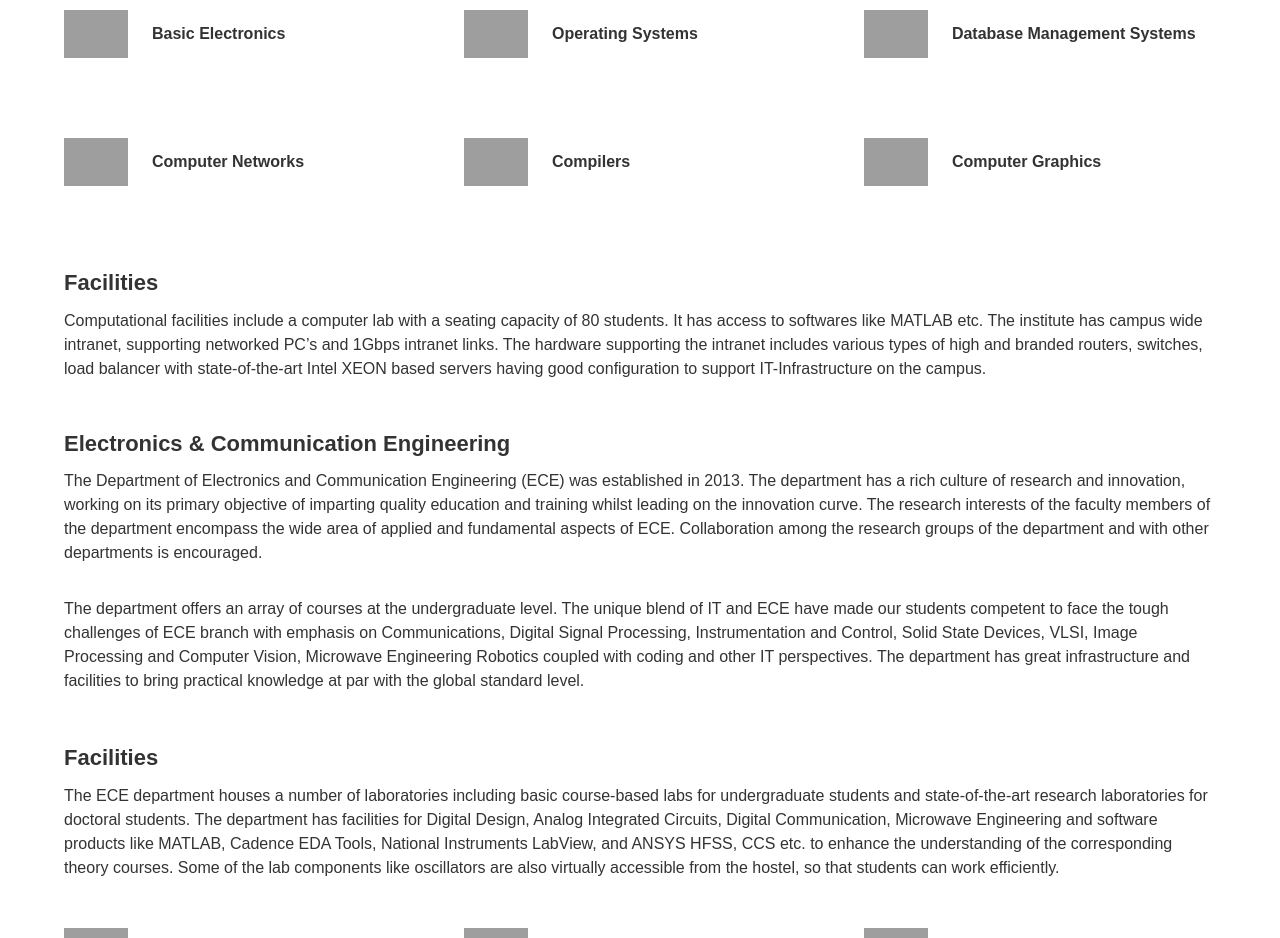
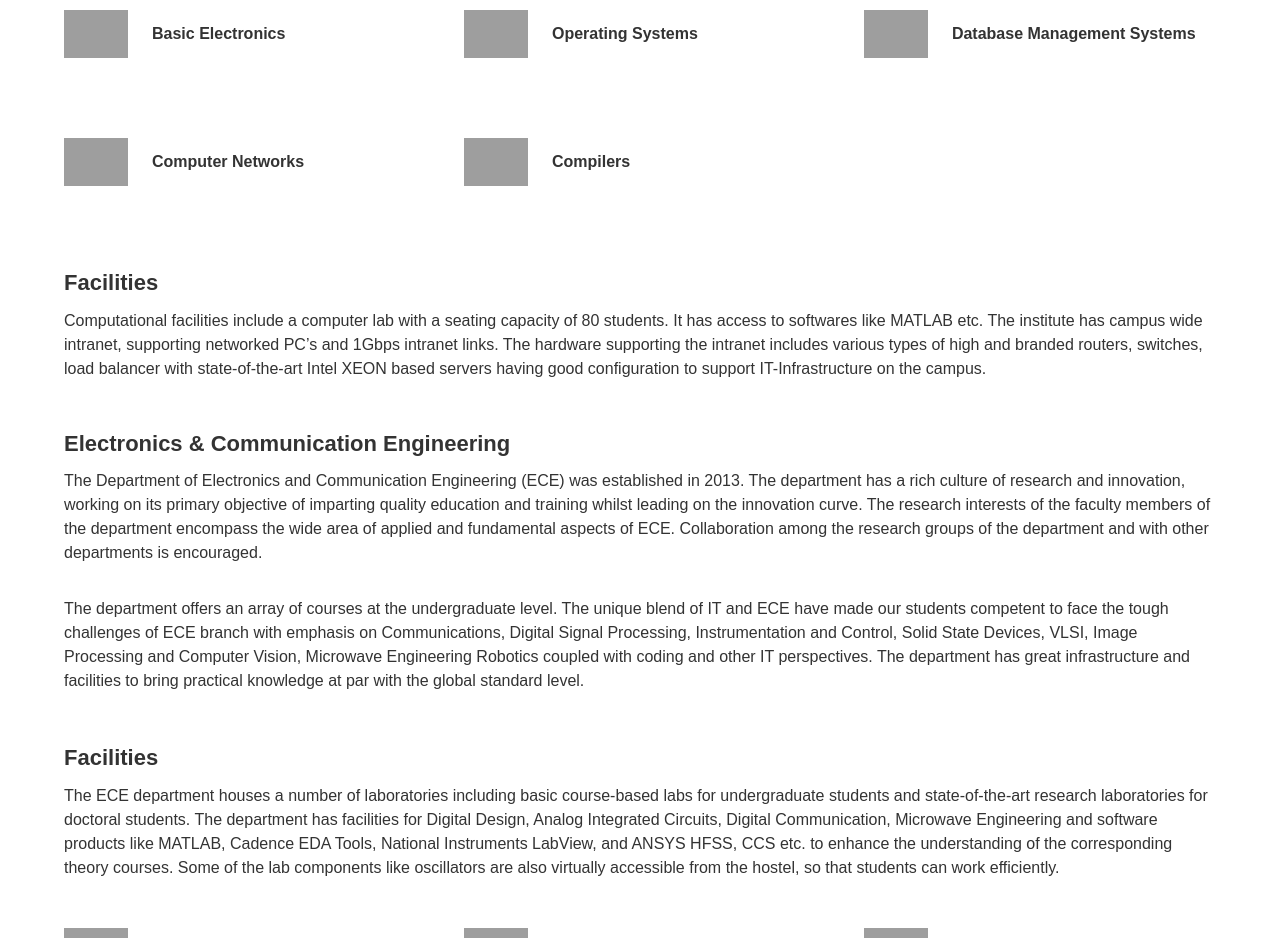
Before and after one commit to iiitg/Placement-Cell-Website, a plain HTML site: page index.html in a window 1280 px wide. Shown: the part 3340-4278 px from the top of the page. Drawn offline with nearby package versions, Linux system fonts and the light colour scheme; grey boxes are pictures that could not be loaded; a script that the page names is missing.

Commit message:
Removed Column for Computer Graphics

```diff
--- a/index.html
+++ b/index.html
@@ -683,18 +683,6 @@
                   class="margin-right md-margin-bottom"
                 />
                 <h4 class="no-margin-bottom">Compilers</h4>
-              </div>
-              <!-- <div>Custom AI-based solutions like machine and deep learning will help you automate any operation.</div> -->
-            </div>
-            <div class="col lg-4 md-6">
-              <div class="flexh-align-center lg-margin-bottom">
-                <img
-                  src="https://static.thenounproject.com/png/968381-200.png"
-                  width="64"
-                  alt=""
-                  class="margin-right md-margin-bottom"
-                />
-                <h4 class="no-margin-bottom">Computer Graphics</h4>
               </div>
               <!-- <div>Custom AI-based solutions like machine and deep learning will help you automate any operation.</div> -->
             </div>
```
